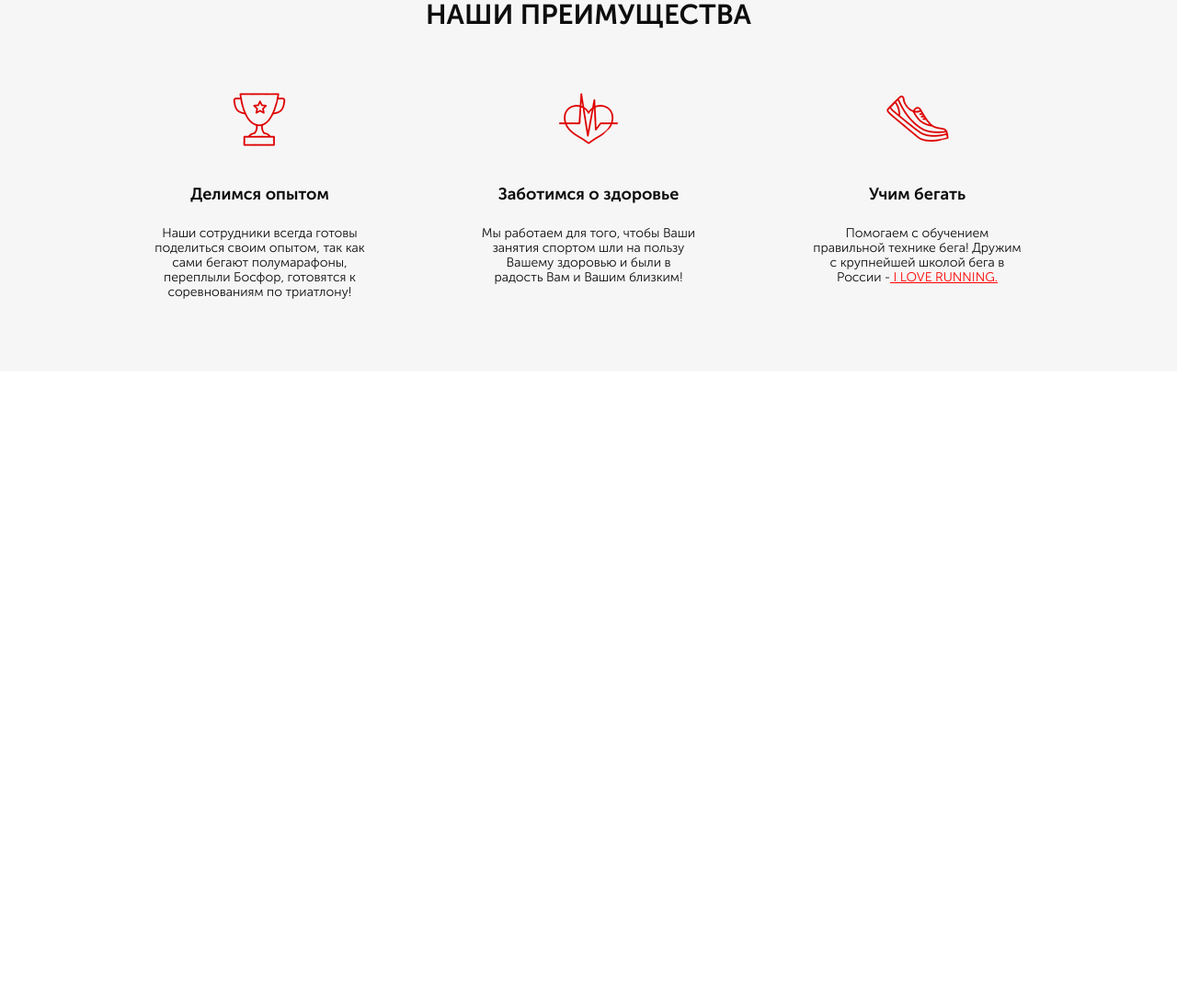
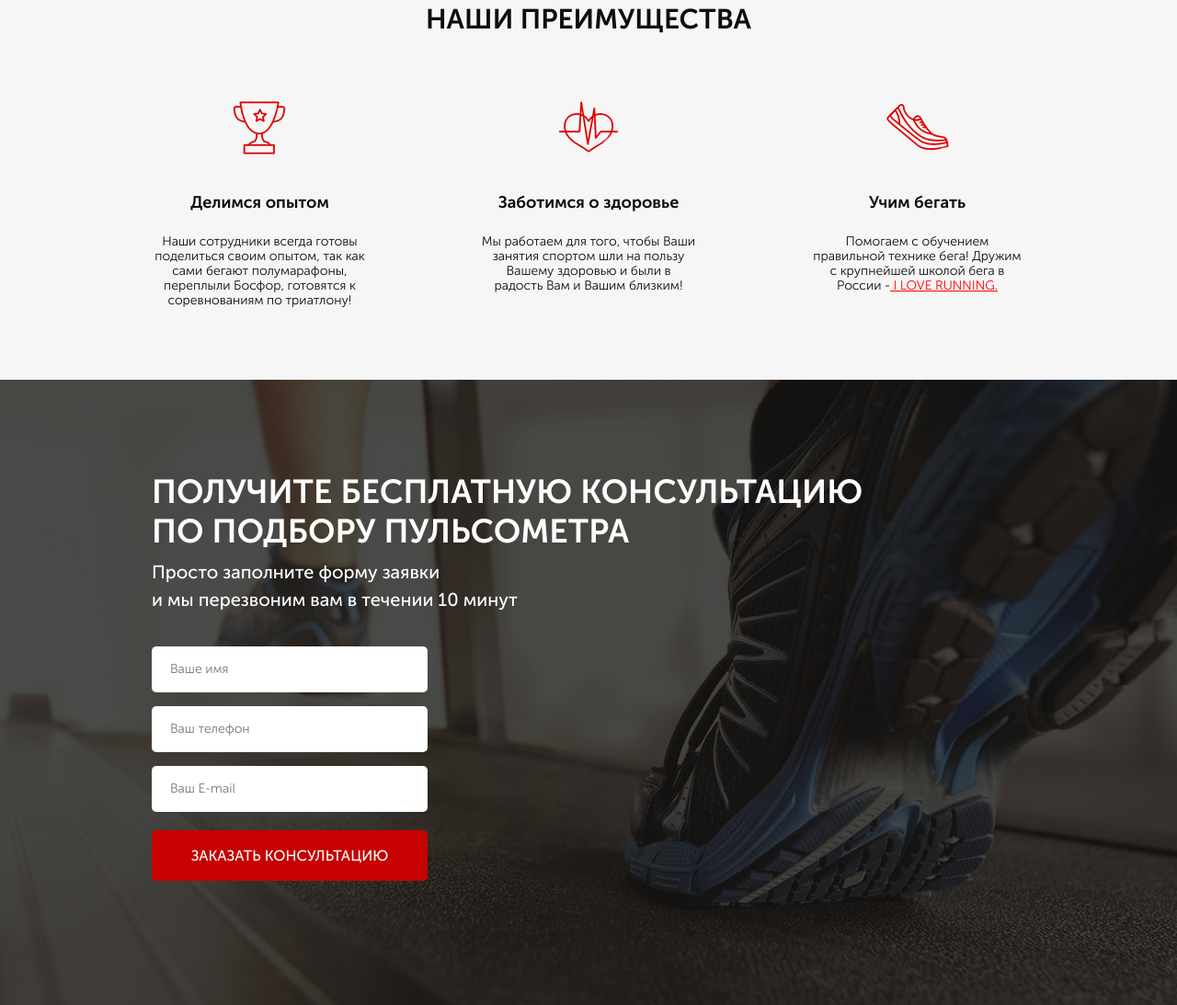
Before and after one commit to HolyRampage/Run_Smart, a website: page src/index.html in a window 1280 px wide. Shown: the part 759-1852 px from the top of the page at 92% size. Before the commit the page ends 1163 px from the top, so only its background shows below. Drawn offline with Linux system fonts and the light colour scheme.

Commit message:
add confultation block

```diff
--- a/src/index.html
+++ b/src/index.html
@@ -60,7 +60,7 @@
 
 	<div class="benefits">
 		<div class="container">
-			<div class="benefits__header">Наши преимущества</div>
+			<h2 class="title">Наши преимущества</h2>
 			<div class="benefits__wrapper">
 				<div class="benefits__content">
 					<img src="icons/cup_icon.png" alt="cup">
@@ -86,5 +86,24 @@
 			</div>
 		</div>
 	</div>
+
+	<div class="consultation">
+		<div class="container">
+			<h2 class="title title_left">
+				Получите бесплатную консультацию<br>
+				по подбору пульсометра
+			</h2>
+			<div class="consultation__descr">
+				Просто заполните форму заявки<br>
+				и мы перезвоним вам в течении 10 минут
+			</div>
+			<form class="feed-form" action="#">
+				<input name="name" required placeholder="Ваше имя" type="text">
+				<input name="phone" required placeholder="Ваш телефон" type="number">
+				<input name="email" required placeholder="Ваш E-mail" type="email">
+				<button class="button button_submit">Заказать консультацию</button>
+			</form>
+		</div>
+	</div>
 </body>
 </html>
--- a/src/sass/blocks/_benefits.scss
+++ b/src/sass/blocks/_benefits.scss
@@ -2,15 +2,6 @@
     min-height: 470px;
     padding: 70px 0 78px 0;
     background-color: #f6f6f6;
-    &__header {
-        text-align: center;
-        color: #0d0d0d;
-        font-size: 30px;
-        font-weight: 700;
-        line-height: normal;
-        text-transform: uppercase;
-        line-height: 27px;
-    }
     &__wrapper {
         display: flex;
         justify-content: space-between;
--- a/src/sass/blocks/_buttons.scss
+++ b/src/sass/blocks/_buttons.scss
@@ -13,7 +13,11 @@
         margin-top: 67px;
         width: 300px;
         height: 50px;
-        background-color: $main-color;
+        font-size: 16px;
+    }
+    &_submit {
+        width: 100%;
+        height: 55px;
         font-size: 16px;
     }
 }
--- /dev/null
+++ b/src/sass/blocks/_consultation.scss
@@ -0,0 +1,11 @@
+.consultation {
+    min-height: 680px;
+    padding: 100px 0 92px 0;
+    background: url('../../img/middle_bg.jpg') center center/cover no-repeat;
+    &__descr {
+        color: #ffffff;
+        font-size: 20px;
+        font-weight: 500;
+        text-align: left;
+    }
+}
--- /dev/null
+++ b/src/sass/blocks/_forms.scss
@@ -0,0 +1,22 @@
+.feed-form {
+    margin-top: 36px;
+    display: flex;
+    flex-direction: column;
+    width: 300px;
+    input {
+        height: 50px;
+        border-radius: 5px;
+        background-color: #ffffff;
+        margin-bottom: 15px;
+        border: none;
+        padding: 0 20px;
+        color: #4b4b4b;
+        font-size: 14px;
+        font-weight: 300;
+        line-height: 66px;
+        text-align: left;
+        &:nth-child(3){
+            margin-bottom: 20px;
+        }
+    }
+}
--- /dev/null
+++ b/src/sass/blocks/_titles.scss
@@ -0,0 +1,12 @@
+.title {
+    text-align: center;
+    color: #0d0d0d;
+    font-size: 30px;
+    font-weight: 700;
+    text-transform: uppercase;
+    &_left {
+        color: #ffffff;
+        font-size: 36px;
+        text-align: left;
+    }
+}
--- a/src/sass/blocks/style.scss
+++ b/src/sass/blocks/style.scss
@@ -14,3 +14,6 @@
 @import '_header.scss';
 @import '_buttons.scss';
 @import '_benefits.scss';
+@import '_titles.scss';
+@import '_consultation.scss';
+@import '_forms.scss';
```
Also changed, not shown: src/css/blocks/style.min.css.
